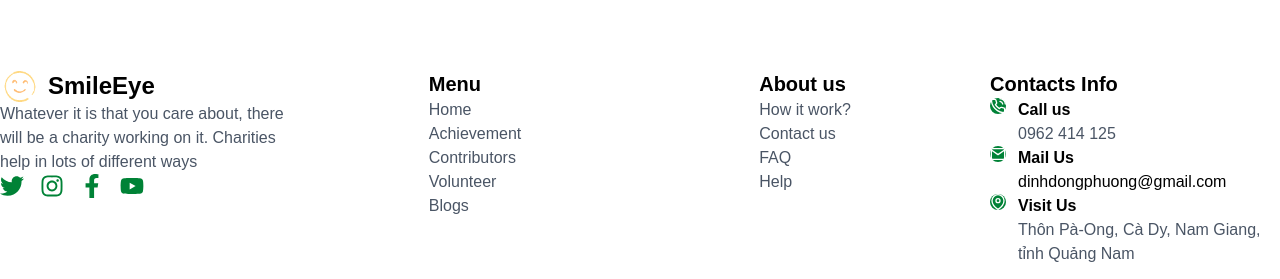
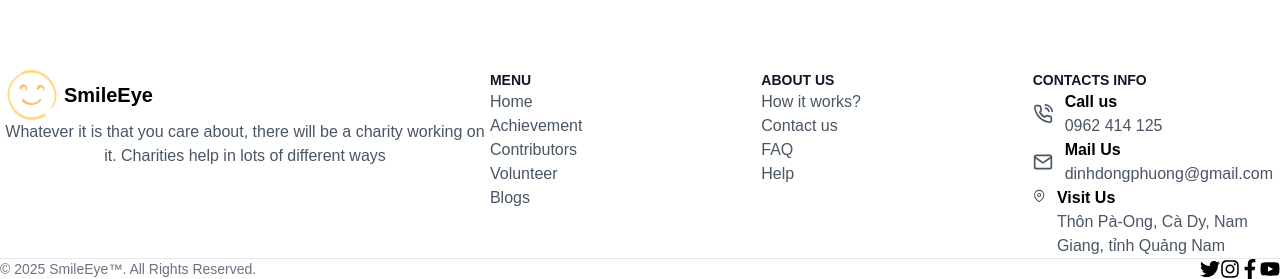
Before and after one commit to Thiennguyen21it/CD4_ApplyAgileProject, a React (Vite) app in the folder front-end/: page / in a window 1280 px wide. Shown: the part 2320-2599 px from the top of the page. Built offline with nearby package versions, Linux system fonts and the light colour scheme.

Commit message:
resonsive cho footer

```diff
--- a/front-end/src/components/Footer.tsx
+++ b/front-end/src/components/Footer.tsx
@@ -5,85 +5,115 @@ import logo from '../assets/logo.png';
 
 const Footer = () => {
   return (
-    <footer className="bg-white pt-10 flex justify-center">
-      <div className="max-w-7xl mx-auto px-6 grid grid-cols-1 md:grid-cols-4 gap-10 justify-items-center">
+    <footer className="p-4 bg-white sm:p-6 dark:bg-gray-800">
+      <div className="md:flex md:justify-between">
         {/* Logo & Description */}
-        <div className="flex flex-col items-start">
-          <div className="flex items-center gap-2 mb-4">
-            <img src={logo} alt="SmileEye Logo" className="w-10 h-10" />
-            <span className="text-2xl font-bold text-black">SmileEye</span>
-          </div>
-          <p className="text-gray-600 mb-4">
+        <div className="mb-6 md:mb-0">
+          <a href="#" className="flex items-center justify-center md:justify-start">
+            <img src={logo} alt="SmileEye Logo" className="mr-4 h-10" />
+            <span className="self-center text-xl font-semibold whitespace-nowrap dark:text-white">SmileEye</span>
+          </a>
+          <p className="text-gray-600 text-sm sm:text-base mt-4 text-center md:text-left dark:text-gray-400">
             Whatever it is that you care about, there will be a charity working on it. Charities help in lots of different ways
           </p>
-          <div className="flex gap-4 text-green-700 text-2xl">
-            <a href="#"><FaTwitter /></a>
-            <a href="#"><FaInstagram /></a>
-            <a href="#"><FaFacebookF /></a>
-            <a href="#"><FaYoutube /></a>
-          </div>
         </div>
 
+        {/* Navigation Columns */}
+        <div className="grid grid-cols-2 gap-8 sm:gap-6 sm:grid-cols-3">
           {/* Menu */}
           <div>
-          <h3 className="text-xl font-bold mb-4">Menu</h3>
-          <ul className="space-y-2 text-gray-600">
-            <li><Link to="/">Home</Link></li>
-            <li><Link to="/achievement">Achievement</Link></li>
-            <li><Link to="/contributors">Contributors</Link></li>
-            <li><Link to="/volunteer">Volunteer</Link></li>
-            <li><Link to="/blogs">Blogs</Link></li>
+            <h3 className="mb-6 text-sm font-semibold text-gray-900 uppercase dark:text-white">Menu</h3>
+            <ul className="text-gray-600 dark:text-gray-400">
+              <li className="mb-4">
+                <Link to="/" className="hover:underline">Home</Link>
+              </li>
+              <li className="mb-4">
+                <Link to="/achievement" className="hover:underline">Achievement</Link>
+              </li>
+              <li className="mb-4">
+                <Link to="/contributors" className="hover:underline">Contributors</Link>
+              </li>
+              <li className="mb-4">
+                <Link to="/volunteer" className="hover:underline">Volunteer</Link>
+              </li>
+              <li>
+                <Link to="/blogs" className="hover:underline">Blogs</Link>
+              </li>
             </ul>
           </div>
 
           {/* About Us */}
           <div>
-          <h3 className="text-xl font-bold mb-4">About us</h3>
-          <ul className="space-y-2 text-gray-600">
-            <li><Link to="/how-it-works">How it work?</Link></li>
-            <li><Link to="/contact">Contact us</Link></li>
-            <li><Link to="/faq">FAQ</Link></li>
-            <li><Link to="/help">Help</Link></li>
+            <h3 className="mb-6 text-sm font-semibold text-gray-900 uppercase dark:text-white">About us</h3>
+            <ul className="text-gray-600 dark:text-gray-400">
+              <li className="mb-4">
+                <Link to="/how-it-works" className="hover:underline">How it works?</Link>
+              </li>
+              <li className="mb-4">
+                <Link to="/contact" className="hover:underline">Contact us</Link>
+              </li>
+              <li className="mb-4">
+                <Link to="/faq" className="hover:underline">FAQ</Link>
+              </li>
+              <li>
+                <Link to="/help" className="hover:underline">Help</Link>
+              </li>
             </ul>
           </div>
 
           {/* Contacts Info */}
           <div>
-          <h3 className="text-xl font-bold mb-4">Contacts Info</h3>
-          <div className="flex items-start gap-3 mb-4">
-            <div className="bg-green-700 p-2 rounded-full text-white">
-              <FiPhoneCall />
+            <h3 className="mb-6 text-sm font-semibold text-gray-900 uppercase dark:text-white">Contacts Info</h3>
+            <ul className="text-gray-600 dark:text-gray-400">
+              <li className="mb-4 flex items-center gap-3">
+                <FiPhoneCall className="w-5 h-5" />
+                <div>
+                  <p className="font-bold text-black dark:text-white">Call us</p>
+                  <p>0962 414 125</p>
                 </div>
+              </li>
+              <li className="mb-4 flex items-center gap-3">
+                <FiMail className="w-5 h-5" />
                 <div>
-              <p className="font-bold text-black">Call us</p>
-              <p className="text-gray-600">0962 414 125</p>
-            </div>
-          </div>
-          <div className="flex items-start gap-3 mb-4">
-            <div className="bg-green-700 p-2 rounded-full text-white">
-              <FiMail />
-            </div>
-            <div>
-              <p className="font-bold text-black">Mail Us</p>
-              <a href="mailto:dinhdongphuong@gmail.com" className="text-gray-600 underline">
+                  <p className="font-bold text-black dark:text-white">Mail Us</p>
+                  <a href="mailto:dinhdongphuong@gmail.com" className="underline hover:text-gray-900 dark:hover:text-white">
                     dinhdongphuong@gmail.com
                   </a>
                 </div>
+              </li>
+              <li className="flex items-start gap-3">
+                <FiMapPin className="w-5 h-5" />
+                <div>
+                  <p className="font-bold text-black dark:text-white">Visit Us</p>
+                  <p>Thôn Pà-Ong, Cà Dy, Nam Giang, tỉnh Quảng Nam</p>
                 </div>
-          <div className="flex items-start gap-3">
-            <div className="bg-green-700 p-2 rounded-full text-white">
-              <FiMapPin />
-            </div>
-            <div>
-              <p className="font-bold text-black">Visit Us</p>
-              <p className="text-gray-600">Thôn Pà-Ong, Cà Dy, Nam Giang, tỉnh Quảng Nam</p>
-            </div>
+              </li>
+            </ul>
           </div>
         </div>
       </div>
 
-      {/* Bottom green line */}
-      <div className="bg-green-700 h-3 mt-10"></div>
+      <hr className="my-6 border-gray-200 sm:mx-auto dark:border-gray-700 lg:my-8" />
+
+      <div className="sm:flex sm:items-center sm:justify-between">
+        <span className="text-sm text-gray-500 sm:text-center dark:text-gray-400">
+          © 2025 <a href="#" className="hover:underline">SmileEye™</a>. All Rights Reserved.
+        </span>
+        <div className="flex mt-4 space-x-6 sm:justify-center sm:mt-0">
+          <a href="#" className="text-gray-500 hover:text-gray-900 dark:hover:text-white" aria-label="Twitter">
+            <FaTwitter className="w-5 h-5" />
+          </a>
+          <a href="#" className="text-gray-500 hover:text-gray-900 dark:hover:text-white" aria-label="Instagram">
+            <FaInstagram className="w-5 h-5" />
+          </a>
+          <a href="#" className="text-gray-500 hover:text-gray-900 dark:hover:text-white" aria-label="Facebook">
+            <FaFacebookF className="w-5 h-5" />
+          </a>
+          <a href="#" className="text-gray-500 hover:text-gray-900 dark:hover:text-white" aria-label="YouTube">
+            <FaYoutube className="w-5 h-5" />
+          </a>
+        </div>
+      </div>
     </footer>
   );
 };
```
Lines whose indentation alone changed are shown as unchanged.
